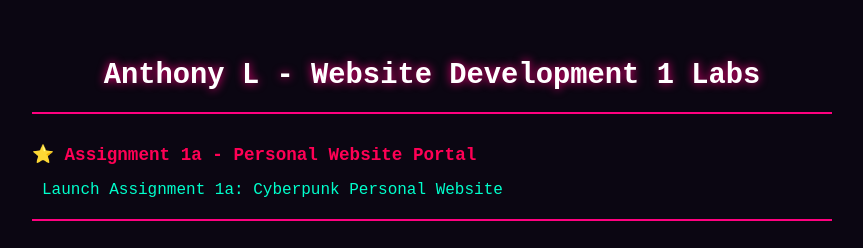
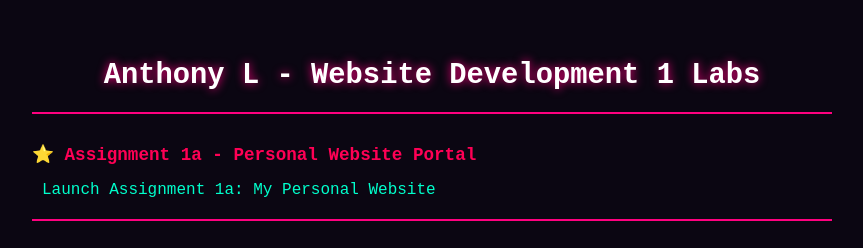
Before and after one commit to CodezzzNstufff/WebDevelopment1, a plain HTML site: page index.html in a window 1280 px wide. Shown: the top 248 px of the page, without its empty margins (208-1071 px from the left). Drawn offline with Linux system fonts and the light colour scheme.

```diff
--- a/index.html
+++ b/index.html
@@ -14,7 +14,7 @@
 <h2 style="color: #ff0055;">⭐ Assignment 1a - Personal Website Portal</h2>
     <ul>
         <li>
-            <a href="Assignment1a/index.html" target="_blank">Launch Assignment 1a: Cyberpunk Personal Website</a>
+            <a href="Assignment1a/index.html" target="_blank">Launch Assignment 1a: My Personal Website</a>
         </li>
     </ul>
 
```
